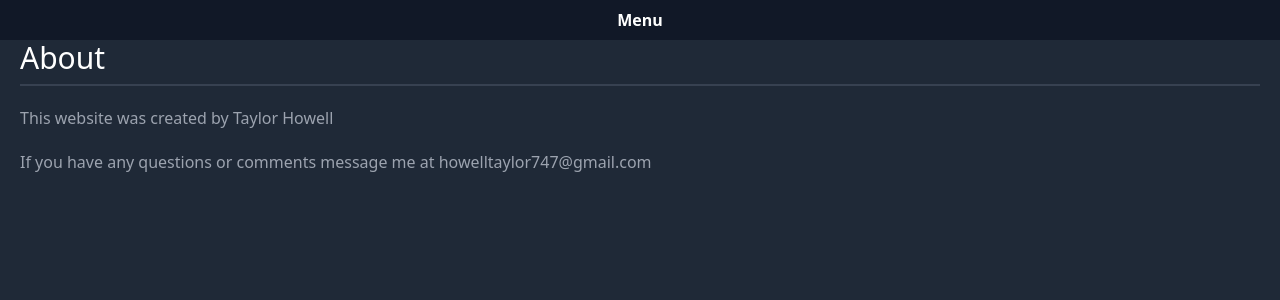
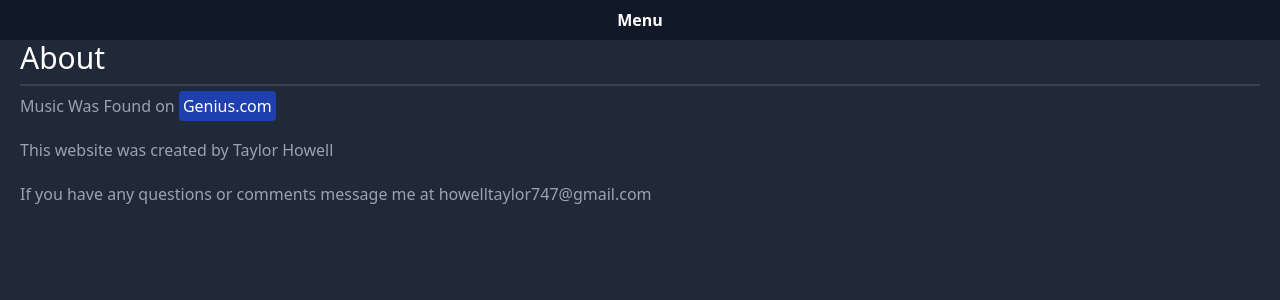
Before and after one commit to EarliestFall988/Lyr, a Nuxt app: page /About in a window 1280 px wide. Shown: the top 300 px of the page. Built offline with nearby package versions, Linux system fonts and the light colour scheme.

Commit message:
fixing references

```diff
--- a/pages/About.vue
+++ b/pages/About.vue
@@ -1,13 +1,19 @@
 <template>
-  <div class="text-white ">
+  <div class="text-white">
     <PageHeader title="About" />
+    <p class="text-gray-400">
+      Music Was Found on
+      <a class="bg-blue-800 rounded p-1 text-white" href="https://genius.com"
+        >Genius.com</a
+      >
+    </p>
     <p class="mt-5 text-gray-400">This website was created by Taylor Howell</p>
-    <p class="mt-5 text-gray-400">If you have any questions or comments message me at howelltaylor747@gmail.com</p>
+    <p class="mt-5 text-gray-400">
+      If you have any questions or comments message me at howelltaylor747@gmail.com
+    </p>
   </div>
 </template>
 
 <script>
-export default {
-
-};
+export default {};
 </script>
```
